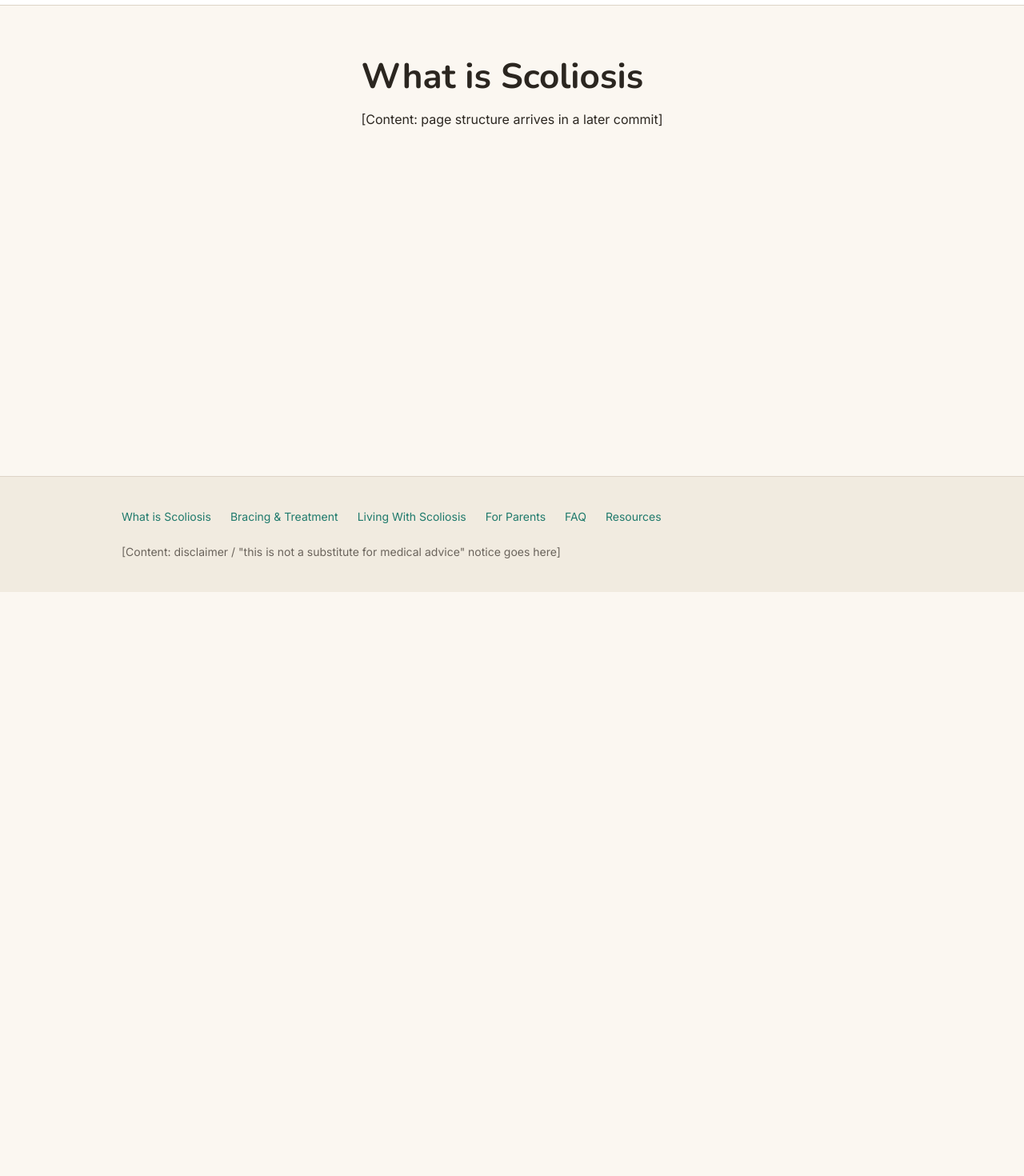
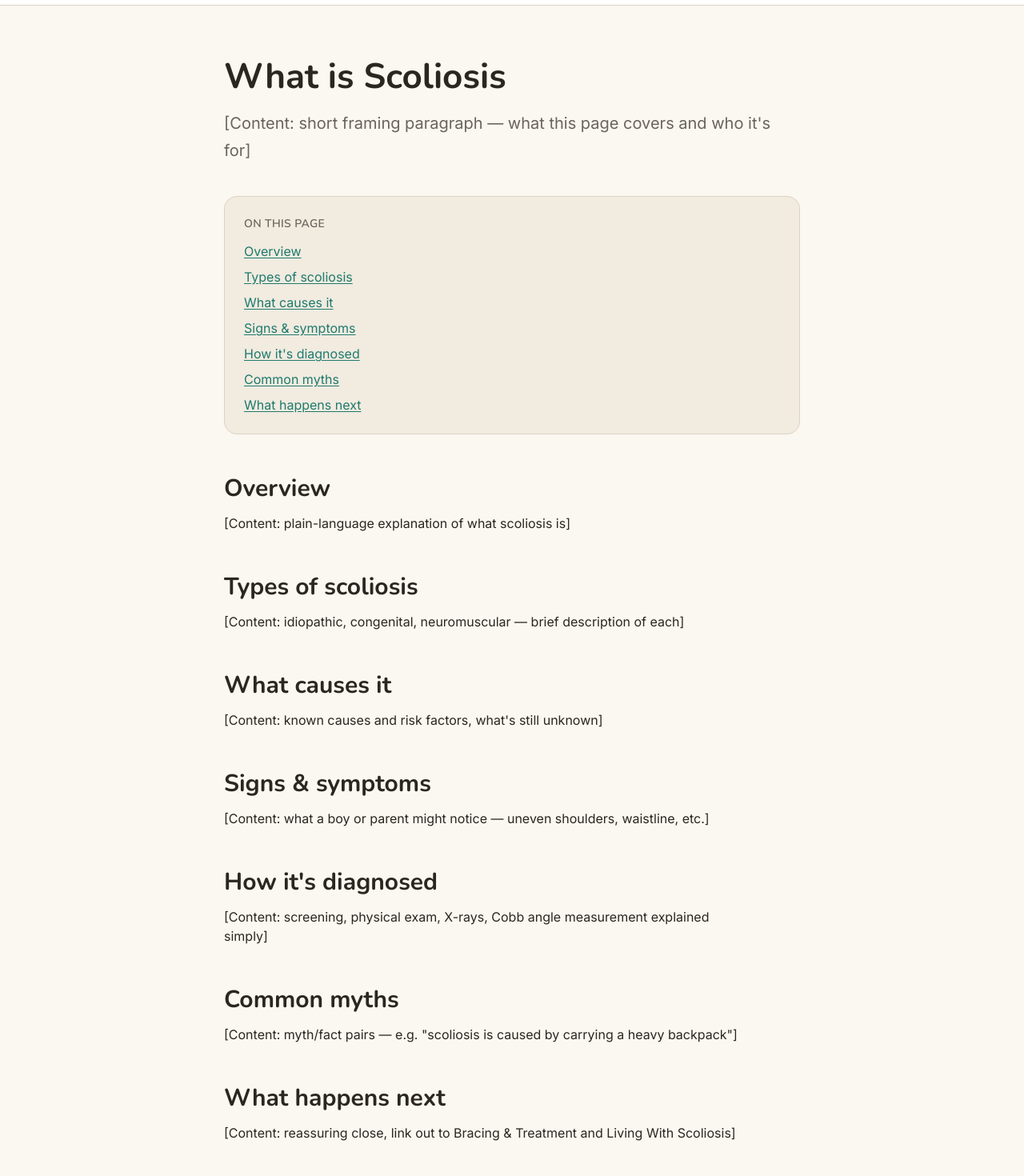
Before and after one commit to Asayajay/boys-with-scoliosis-website, a Next.js app: page /what-is-scoliosis in a window 1280 px wide. Shown: the part 60-1530 px from the top of the page at 80% size. Before the commit the page ends 800 px from the top, so only its background shows below. Built offline with nearby package versions, Linux system fonts and the light colour scheme.

Commit message:
Structure the What is Scoliosis page
On-page section nav plus seven content sections (overview, types,
causes, signs & symptoms, diagnosis, myths, next steps), each its own
labeled landmark with a placeholder for the actual writeup.

```diff
--- a/src/app/what-is-scoliosis/page.tsx
+++ b/src/app/what-is-scoliosis/page.tsx
@@ -4,11 +4,101 @@ export const metadata: Metadata = {
   title: "What is Scoliosis — Boys with Scoliosis",
 };
 
+const sections = [
+  { id: "overview", title: "Overview" },
+  { id: "types", title: "Types of scoliosis" },
+  { id: "causes", title: "What causes it" },
+  { id: "signs-and-symptoms", title: "Signs & symptoms" },
+  { id: "diagnosis", title: "How it's diagnosed" },
+  { id: "myths", title: "Common myths" },
+  { id: "next-steps", title: "What happens next" },
+];
+
 export default function WhatIsScoliosisPage() {
   return (
     <main className="mx-auto max-w-3xl px-6 py-16">
       <h1 className="text-4xl mb-4">What is Scoliosis</h1>
-      <p>[Content: page structure arrives in a later commit]</p>
+      <p className="text-lg text-muted mb-10">
+        [Content: short framing paragraph — what this page covers and who
+        it&apos;s for]
+      </p>
+
+      <nav aria-label="On this page" className="mb-12 rounded-lg border border-border bg-subtle p-6">
+        <h2 className="text-sm font-semibold uppercase tracking-wide text-muted mb-3">
+          On this page
+        </h2>
+        <ul className="flex flex-col gap-2">
+          {sections.map((section) => (
+            <li key={section.id}>
+              <a href={`#${section.id}`}>{section.title}</a>
+            </li>
+          ))}
+        </ul>
+      </nav>
+
+      <section id="overview" aria-labelledby="overview-heading" className="mb-12">
+        <h2 id="overview-heading" className="text-2xl mb-3">
+          Overview
+        </h2>
+        <p>[Content: plain-language explanation of what scoliosis is]</p>
+      </section>
+
+      <section id="types" aria-labelledby="types-heading" className="mb-12">
+        <h2 id="types-heading" className="text-2xl mb-3">
+          Types of scoliosis
+        </h2>
+        <p>
+          [Content: idiopathic, congenital, neuromuscular — brief description
+          of each]
+        </p>
+      </section>
+
+      <section id="causes" aria-labelledby="causes-heading" className="mb-12">
+        <h2 id="causes-heading" className="text-2xl mb-3">
+          What causes it
+        </h2>
+        <p>[Content: known causes and risk factors, what&apos;s still unknown]</p>
+      </section>
+
+      <section id="signs-and-symptoms" aria-labelledby="signs-heading" className="mb-12">
+        <h2 id="signs-heading" className="text-2xl mb-3">
+          Signs &amp; symptoms
+        </h2>
+        <p>
+          [Content: what a boy or parent might notice — uneven shoulders,
+          waistline, etc.]
+        </p>
+      </section>
+
+      <section id="diagnosis" aria-labelledby="diagnosis-heading" className="mb-12">
+        <h2 id="diagnosis-heading" className="text-2xl mb-3">
+          How it&apos;s diagnosed
+        </h2>
+        <p>
+          [Content: screening, physical exam, X-rays, Cobb angle measurement
+          explained simply]
+        </p>
+      </section>
+
+      <section id="myths" aria-labelledby="myths-heading" className="mb-12">
+        <h2 id="myths-heading" className="text-2xl mb-3">
+          Common myths
+        </h2>
+        <p>
+          [Content: myth/fact pairs — e.g. &quot;scoliosis is caused by
+          carrying a heavy backpack&quot;]
+        </p>
+      </section>
+
+      <section id="next-steps" aria-labelledby="next-steps-heading">
+        <h2 id="next-steps-heading" className="text-2xl mb-3">
+          What happens next
+        </h2>
+        <p>
+          [Content: reassuring close, link out to Bracing &amp; Treatment and
+          Living With Scoliosis]
+        </p>
+      </section>
     </main>
   );
 }
```
